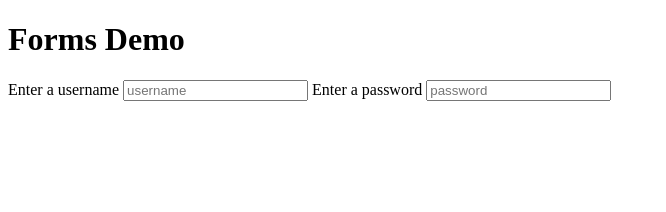
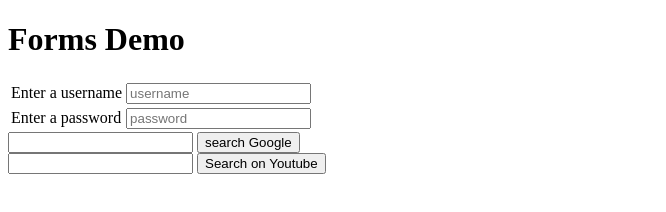
Before and after one commit to rafag912/web-development, a plain HTML site: page forms.html in a window 1280 px wide. Shown: the whole page, without its empty margins (0-666 px from the left). Drawn offline with Linux system fonts and the light colour scheme.

Commit message:
midificado el forms.html agregando las busquedas en google y youtube

```diff
--- a/forms.html
+++ b/forms.html
@@ -8,12 +8,29 @@
   </head>
   <body>
     <h1>Forms Demo</h1>
-    <form action="/loko/">
-      <label for="username">Enter a username</label>
-      <input type="text" id="username" placeholder="username" />
+    <form action="https://www.google.com/search?">
+      <table>
+        <tr>
+          <td><label for="username">Enter a username</label></td>
+          <td><input type="text" id="username" placeholder="username" /></td>
+        </tr>
+        <tr>
+          <td><label for="pass">Enter a password</label></td>
+          <td><input type="password" id="pass" placeholder="password" /></td>
+        </tr>
+      </table>
+      <!-- <label for="username">Enter a username</label> -->
+      <!-- <input type="text" id="username" placeholder="username" /> -->
 
-      <label for="pass">Enter a password</label>
-      <input type="password" id="pass" placeholder="password" />
+      <!-- <label for="pass">Enter a password</label> -->
+      <!-- <input type="password" id="pass" placeholder="password" /> -->
+
+      <input type="text" name="q" />
+      <button>search Google</button>
+    </form>
+    <form action="https://www.youtube.com/results">
+      <input type="text" name="search_query" />
+      <button>Search on Youtube</button>
     </form>
   </body>
 </html>
```
